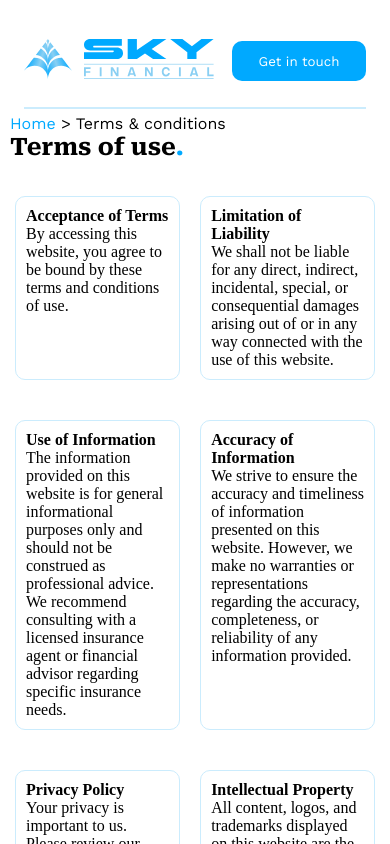
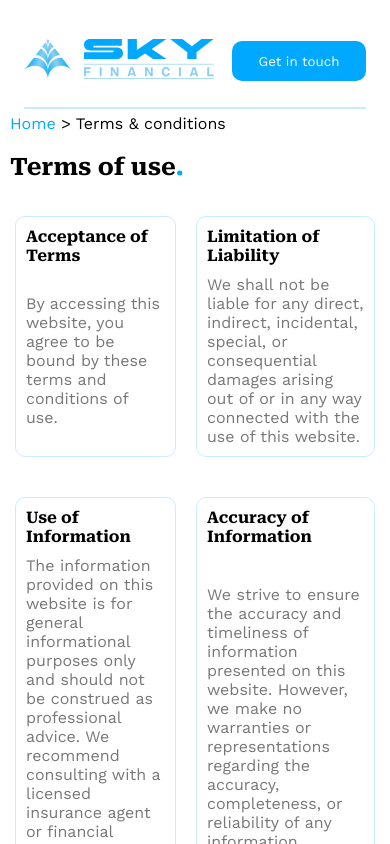
Before and after one commit to tmwgc-firm/skylife-mono, a Next.js app: page /Terms in a window 390 px wide. Shown: the top 844 px of the page. Built offline with nearby package versions, Linux system fonts and the light colour scheme.

Commit message:
fix : fix font-family (terms.tsx and privacy.tsx)

```diff
--- a/app/Privacy/privacy.module.css
+++ b/app/Privacy/privacy.module.css
@@ -6,7 +6,7 @@
 
 .maingrid {
   display: grid;
-  grid-template-columns: repeat(2, 1fr); /* Two columns with equal width */
+  grid-auto-flow: column;
   gap: 20px;
 }
 
@@ -55,3 +55,17 @@
 .dot {
   color: #00a9ff;
 }
+@media (min-width: 320px) and (max-width: 650px) {
+  .maingrid {
+    display: grid;
+    grid-auto-flow: row;
+  }
+  .subgrid {
+    display: grid;
+    grid-auto-flow: row;
+  }
+  .gridContent {
+    display: grid;
+    grid-auto-flow: row;
+  }
+}
--- a/app/Terms/page.tsx
+++ b/app/Terms/page.tsx
@@ -37,9 +37,16 @@ const Page: React.FC = () => {
                 key={index}
                 className={`${styles.subgrid} ${isEven ? styles.evenGrid : ""}`}
               >
-                <div className="flexContent">
-                  <h4>{key}</h4>
-                  <p>{value}</p>
+                <div
+                  className="flexContent"
+                  style={{ display: "grid", rowGap: "10px" }}
+                >
+                  <h4 style={{ fontFamily: "var(--font-roboto)" }}>{key}</h4>
+                  <p
+                    style={{ fontFamily: "var(--font-work)", color: "#777777" }}
+                  >
+                    {value}
+                  </p>
                 </div>
               </div>
             );
--- a/app/Terms/terms.module.css
+++ b/app/Terms/terms.module.css
@@ -12,6 +12,8 @@
 
 .minihead {
   padding: 20px;
+  display: grid;
+  row-gap: 20px;
 }
 .minihead p {
   font-family: var(--font-work);
@@ -45,9 +47,10 @@
 .subgrid {
   display: grid;
   grid-auto-flow: column;
-  justify-content: space-around;
+  /* justify-content: space-around; */
   gap: 20px;
   border: 1px solid #cbecfd;
+
   border-radius: 10px;
   padding: 10px;
   margin: 10px;
```
